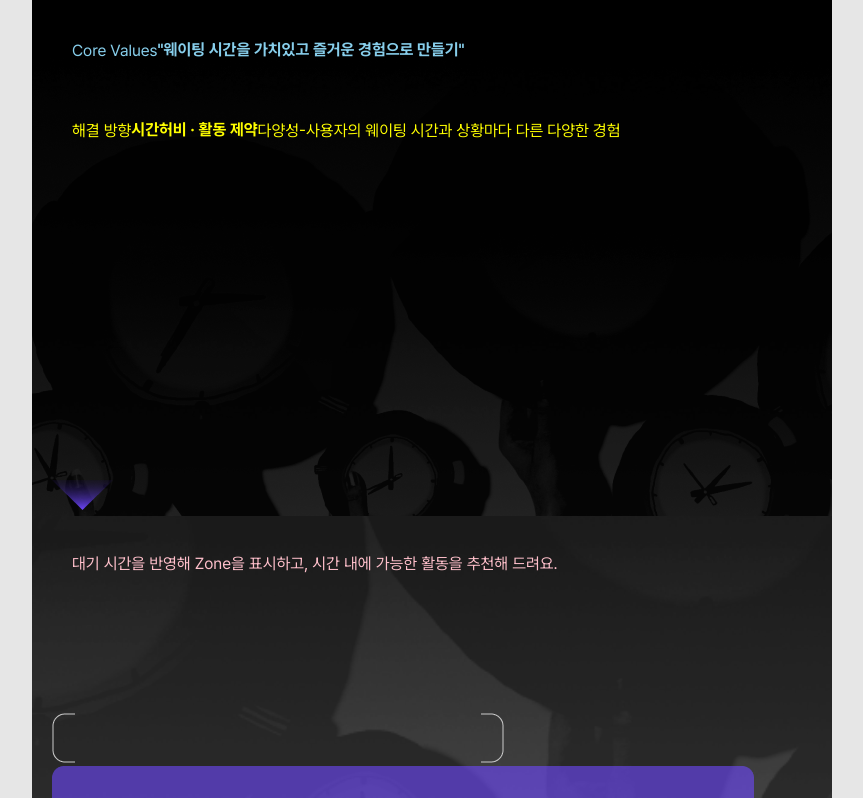
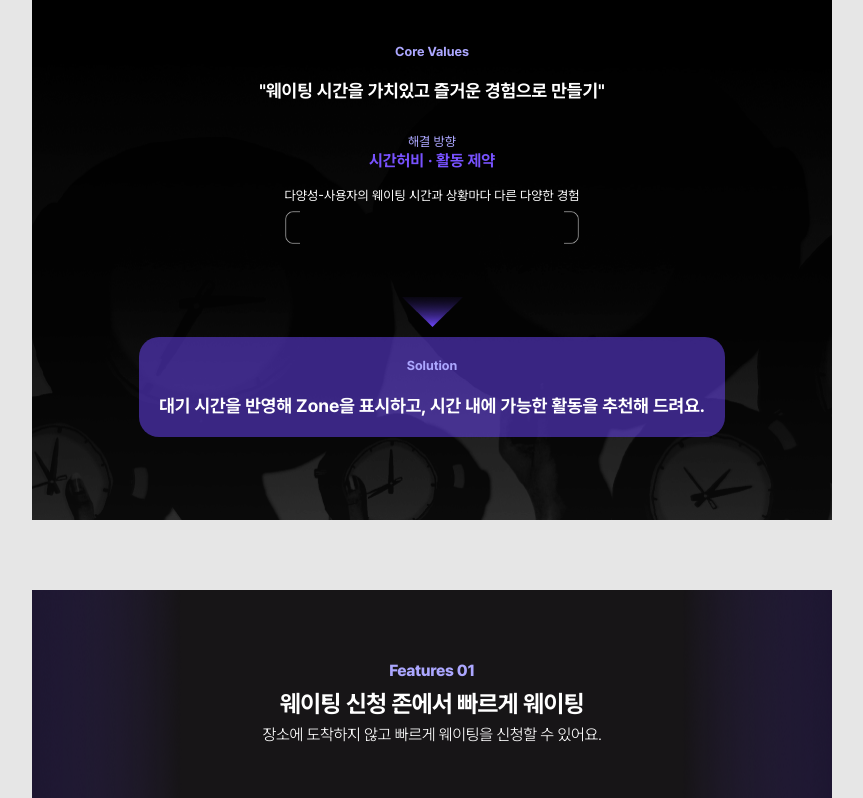
Before and after one commit to hyun2e/waitzone-landing, a React (Vite) app: page / in a window 1280 px wide. Shown: the part 840-1638 px from the top of the page, without its empty margins (208-1071 px from the left). Built offline with nearby package versions, Linux system fonts and the light colour scheme.

Commit message:
Corevalue_ea

```diff
--- a/src/sections/CoreValues.jsx
+++ b/src/sections/CoreValues.jsx
@@ -2,7 +2,7 @@ import React from "react";
 import arrow from "../assets/images/c2_arrow.png";
 import background from "../assets/images/c2_background.png";
 import line from "../assets/images/c2_textbox_line.png";
-import textbook from "../assets/images/c2_textbox.png";
+import textbox from "../assets/images/c2_textbox.png";
 import styled from "styled-components";
 
 const CoreContainer = styled.div`
@@ -10,48 +10,95 @@ const CoreContainer = styled.div`
   background-size: cover;
   background-position: center;
   width: 100%;
-  min-height: 600px;
+  min-height: 560px;
   position: relative;
-  padding: 40px 20px;
+  display: flex;
+  justify-content: center;
+  align-items: center;
 `;
 
+
 const ContentWrapper = styled.div`
+  display: flex;            /* flexbox 사용 */
+  flex-direction: column;   /* 세로 정렬 */
+  justify-content: center;  /* 가로 중앙 정렬 */
+  align-items: center;      /* 세로 중앙 정렬 */
   position: relative;
+  width: 100%;
+  min-height: 560px;
   z-index: 1000;
 `;
+
 
 const GradImg = styled.img`
   position: absolute;
   top: 0;
   left: 0;
   width: 100%;
+  background-size: cover;
+  min-height: 560px;
+  bottom: 0;
 `;
 
 const TopCorevalue = styled.div`
-  display: flex;
-  width: 100%;
-  height: 50px;
-  position: relative;
-  padding: 40px 20px;
-  color: skyblue;
+ color: #FFFFFF;
+ font-size: 18px;
+ font-weight: bold;
 `;
 
 const MiddleCorevalue = styled.div`
+
   display: flex;
   max-width: 600px;
-  height: 400px;
   position: relative;
-  padding: 40px 20px;
-  color: yellow;
+  color: #7852FF;
+  margin-top: 30px;
+  flex-direction: column; /* 세로 정렬 */
+  text-align: center; /* 텍스트 중앙 정렬 */
+  margin-bottom: 30px;
+
+`;
+
+
+const StyledText1 = styled.p`
+color: #ACA7FF;
+text-align: center;
+font-size: small;
+`;
+
+const StyledText2 = styled.p`
+color: #ffffff;
+font-size: small;
+background-repeat: no-repeat;
+background-image: url(${line});
+  background-repeat: no-repeat;
+  background-size: contain; /* 배경이 요소 크기에 맞게 들어감 */
+  background-position: center; /* 배경을 중앙 정렬 */
+  flex-direction: column; /* 세로 정렬 */
+  text-align: center; /* 텍스트 중앙 정렬 */
+  width: 100%; /* 부모 요소에 맞게 설정 */
+  min-height: 80px; /* 이미지가 보이도록 최소 높이 지정 */
+  z-index: 1000;
 `;
 
 const Solution = styled.div`
   display: flex;
   max-width: 600px;
-  height: 200px;
   position: relative;
-  padding: 40px 20px;
-  color: pink;
+  padding: 20px 20px;
+  color: #FFFFFF;
+
+ /* background-image: url(${textbox}); */
+  background-size: contain;
+  background-repeat: no repeat;
+  background-position: center;
+  flex-direction: column; /* 세로 정렬 */
+  text-align: center; /* 텍스트 중앙 정렬 */
+  font-size: 18px;
+  font-weight: bold;
+  margin-top: 10px;
+  background-color: rgba(111, 71, 255, 0.5);
+  border-radius: 20px;
 `;
 
 const CoreValues = () => {
@@ -60,32 +107,32 @@ const CoreValues = () => {
       {/* Core Values */}
       <ContentWrapper>
         <TopCorevalue>
-          <p>Core Values</p>
+          <StyledText1>Core Values</StyledText1> <br />
           <h2>"웨이팅 시간을 가치있고 즐거운 경험으로 만들기"</h2>
         </TopCorevalue>
 
         {/* 해결 방향 */}
         <MiddleCorevalue>
-          <p>해결 방향</p>
-          <h2>시간허비 · 활동 제약</h2>
-          <p>다양성-사용자의 웨이팅 시간과 상황마다 다른 다양한 경험</p>
+        <StyledText1>해결 방향 <br /></StyledText1>
+          <h2>시간허비 · 활동 제약</h2> <br />
+          <StyledText2>다양성-사용자의 웨이팅 시간과 상황마다 다른 다양한 경험</StyledText2>
         </MiddleCorevalue>
 
         <img src={arrow} />
 
         {/* Solution */}
         <Solution>
-          <p>
-            대기 시간을 반영해 Zone을 표시하고, 시간 내에 가능한 활동을 추천해
-            드려요.
-          </p>
+        <StyledText1>Solution</StyledText1>
+        <br />
+         <h2>대기 시간을 반영해 Zone을 표시하고, 시간 내에 가능한 활동을 추천해
+            드려요. </h2>
         </Solution>
       </ContentWrapper>
 
       <GradImg src={background} alt="background" />
 
-      <img src={line} />
-      <img src={textbook} />
+     {/*<img src={line} />//
+      <img src={textbox} /> */}
     </CoreContainer>
   );
 };
--- a/src/sections/HeroSection.jsx
+++ b/src/sections/HeroSection.jsx
@@ -70,6 +70,14 @@ display: inline-flex;
   border-radius: 8px;
   border: none;
   cursor: pointer;
+  transition: all 0.3s ease-in-out;
+
+&:hover {
+  background-color: #c89dff; /* 연한 보라색 */
+  color: #301690;
+
+
+}
 `;
 
 const SecondaryButton = styled.a`
@@ -85,6 +93,13 @@ const SecondaryButton = styled.a`
   border: 1px solid #ffffff;
   border-radius: 8px;
   cursor: pointer;
+  transition: all 0.3s ease-in-out;
+
+&:hover {
+  background-color: #4c2dbd; /* 연한 보라색 */
+  color: #FFFFFF;
+  border: 1px solid #ffffff;
+}
 `;
 
 const Heroimg = styled.div`
```
